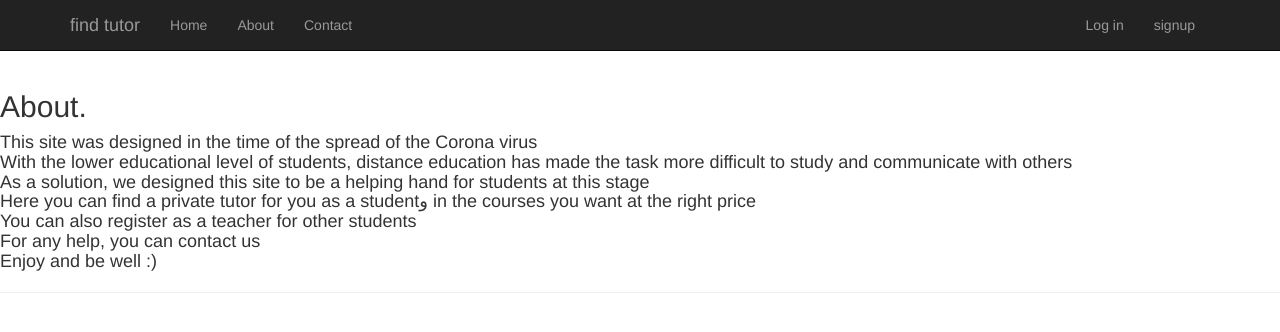
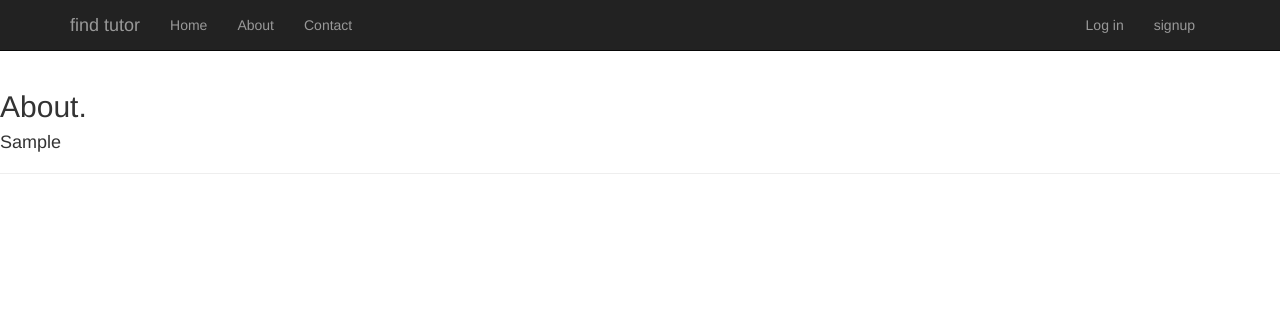
Before and after one commit to safaaaz/student-tutor-s, a Django app: page /about/ in a window 1280 px wide. Shown: the top 332 px of the page. Run offline with Django 3.2, Linux system fonts and the light colour scheme; tables that the repository leaves empty hold one stand-in row (values such as "Sample post"); some libraries are stand-ins or nearby versions.

Commit message:
SPM2021T10-75 the admin add about the user story for fatima there war a proplem with here pc :)

```diff
--- a/DjangoWebProject2/DjangoWebProject2/urls.py
+++ b/DjangoWebProject2/DjangoWebProject2/urls.py
@@ -49,6 +49,7 @@ urlpatterns = [
     path('contact/sendtomanager', views.sendtomanager, name='sendtomanager'),
     path('logout/', LogoutView.as_view(next_page='/'), name='logout'),
     path('login/admin', admin.site.urls),
+    path('admin', admin.site.urls),
     path('app/signup', views.signup_view, name='signup'),
     path('search/', views.search_tutor, name='search'),
     #path('app/login', auth_views.LoginView.as_view(), name='login'),
--- a/DjangoWebProject2/app/admin.py
+++ b/DjangoWebProject2/app/admin.py
@@ -5,7 +5,7 @@ from django.contrib.auth.models import Group,User
 
 
 from .forms import tutorForm,studentForm,studentChangeForm,tutorChangeForm
-from .models import student,tutor,course,cart,message
+from .models import student,tutor,course,cart,message,AboutMss
 
 
 #class studentAdmin(UserAdmin):
@@ -15,6 +15,7 @@ from .models import student,tutor,course,cart,message
 #    list_display = ['email', 'username']
 admin.site.unregister(Group)
 admin.site.unregister(User)
+admin.site.register(AboutMss)
 
 admin.site.register(student)
 admin.site.register(cart)
--- a/DjangoWebProject2/app/models.py
+++ b/DjangoWebProject2/app/models.py
@@ -66,7 +66,13 @@ class tutor(User):
 
 
 
+class AboutMss(models.Model):
+    M=models.CharField(max_length=1000)
 
+    def _str_(self):
+        return self.M
+    class Meta:
+        db_table = 'aboutmss'
 
 class student(User):
 
--- a/DjangoWebProject2/app/templates/app/about.html
+++ b/DjangoWebProject2/app/templates/app/about.html
@@ -2,20 +2,15 @@
 
 {% block content %}
 
-
 <h2>{{ title }}.</h2>
 
-<h4>This site was designed in the time of the spread of the Corona virus</br>
-With the lower educational level of students, distance education has made the task more difficult to study and communicate with others</br>
-As a solution, we designed this site to be a helping hand for students at this stage</br>
-Here you can find a private tutor for you as a studentو in the courses you want at the right price</br>
-You can also register as a teacher for other students</br>
-For any help, you can contact us </br>
-Enjoy and be well :) </h4>
+<h4>{{message}}</h4>
   <form action="" method="POST">
 {% if s %}
         <body style="background-color:{{s.color}};">
     {% endif %}
             </form>
 
+
+
 {% endblock %}
--- a/DjangoWebProject2/app/views.py
+++ b/DjangoWebProject2/app/views.py
@@ -41,7 +41,7 @@ from django.contrib.auth.tokens import default_token_generator
 from django.utils.encoding import force_bytes
 
 from django.shortcuts import render
-from .models import tutor
+from .models import tutor,AboutMss
 from DjangoWebProject2 import settings
 #from .forms import ImageForm
 
@@ -211,13 +211,14 @@ def about(request):
     """Renders the about page."""
     assert isinstance(request, HttpRequest)
     s=student.objects.filter(username=request.user.username)
+    b=AboutMss.objects.all()
     if s:
         return render(
         request,
         'app/about.html',
         {
             'title':'About',
-            'message':'Your application description page.',
+            'message':b[0].M,
             'year':datetime.now().year,'s':s[0],
         }
     )
@@ -226,7 +227,7 @@ def about(request):
         'app/about.html',
         {
             'title':'About',
-            'message':'Your application description page.',
+            'message':b[0].M,
             'year':datetime.now().year,
         }
     )
```
Also changed, not shown: DjangoWebProject2/app/migrations/0008_auto_20210603_2050.py (added), DjangoWebProject2/app/migrations/0009_auto_20210603_2058.py (added).
